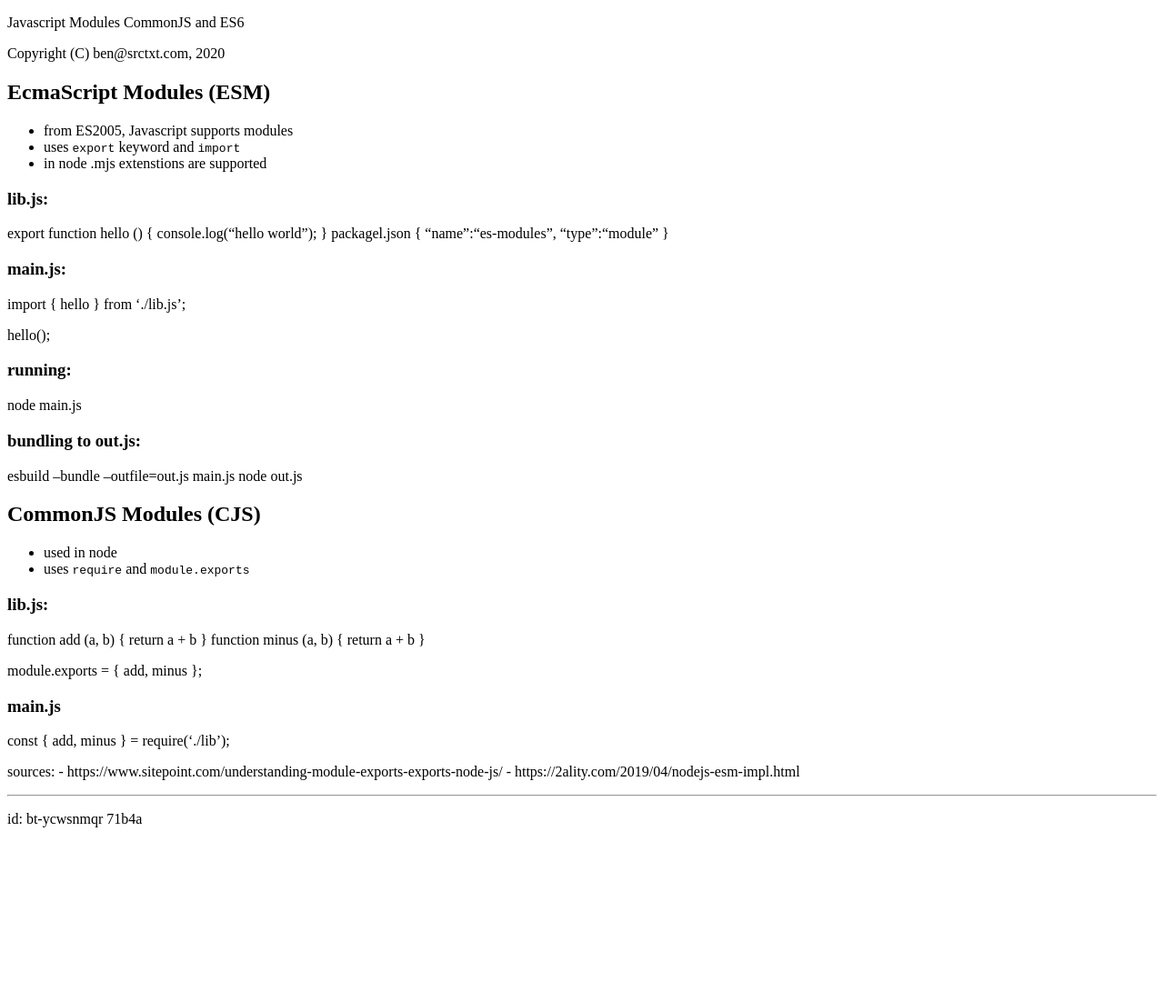
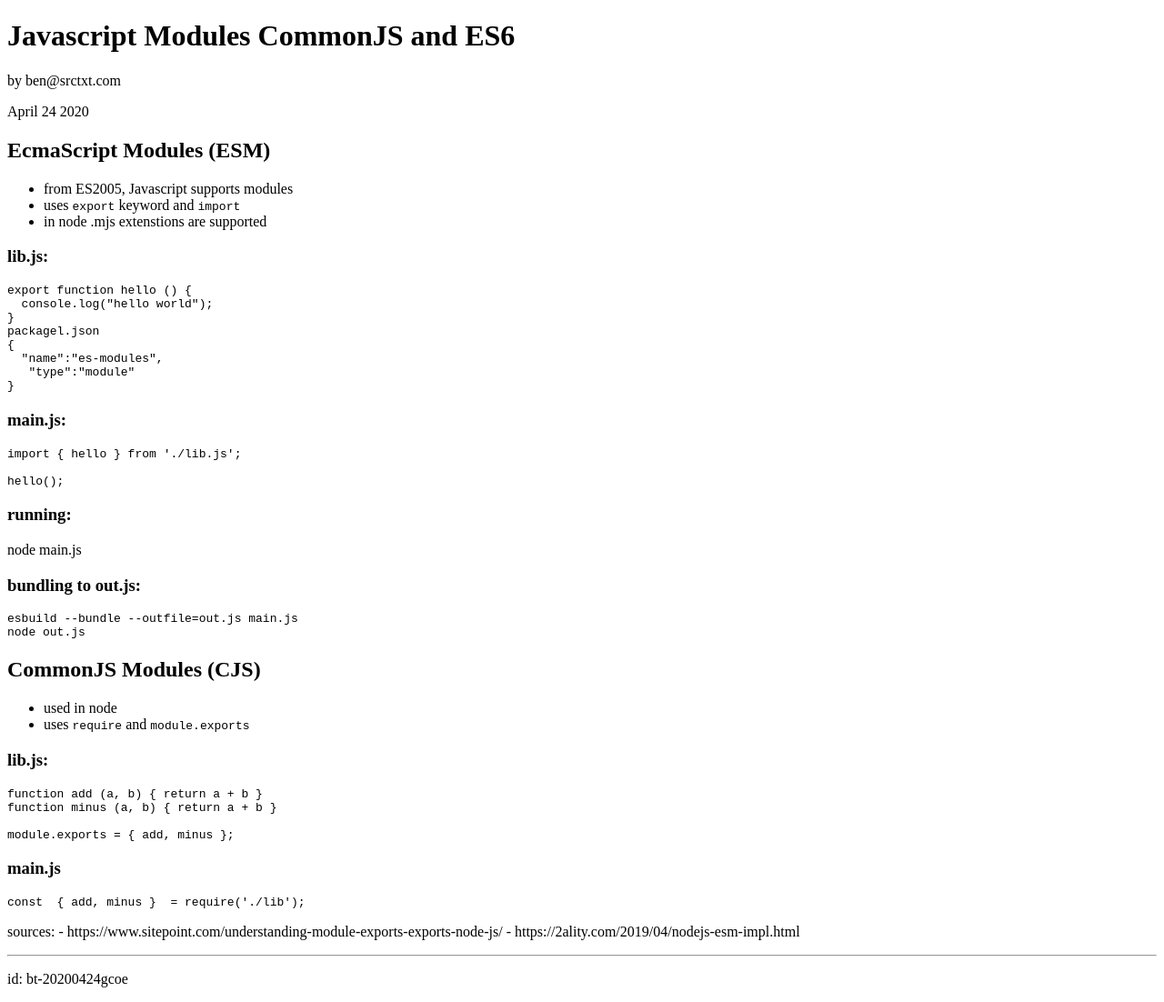
Before and after one commit to bentxt/srctxt-2020-articles, a plain HTML site: page js-module-systems/article.html in a window 1280 px wide. Shown: the whole page at 91% size. Before the commit the page ends 926 px from the top, so only its background shows below. Drawn offline with Linux system fonts and the light colour scheme.

Commit message:
js  modules update

```diff
--- a/js-module-systems/article.html
+++ b/js-module-systems/article.html
@@ -4,7 +4,8 @@
   <meta charset="utf-8" />
   <meta name="generator" content="pandoc" />
   <meta name="viewport" content="width=device-width, initial-scale=1.0, user-scalable=yes" />
-  <title>article</title>
+  <meta name="author" content="by ben@srctxt.com" />
+  <title>Javascript Modules CommonJS and ES6</title>
   <style>
     code{white-space: pre-wrap;}
     span.smallcaps{font-variant: small-caps;}
@@ -18,8 +19,11 @@
   <![endif]-->
 </head>
 <body>
-<p>Javascript Modules CommonJS and ES6</p>
-<p>Copyright (C) ben@srctxt.com, 2020</p>
+<header id="title-block-header">
+<h1 class="title">Javascript Modules CommonJS and ES6</h1>
+<p class="author">by ben@srctxt.com</p>
+<p class="date">April 24 2020</p>
+</header>
 <h2 id="ecmascript-modules-esm">EcmaScript Modules (ESM)</h2>
 <ul>
 <li>from ES2005, Javascript supports modules</li>
@@ -27,26 +31,38 @@
 <li>in node .mjs extenstions are supported</li>
 </ul>
 <h3 id="lib.js">lib.js:</h3>
-<p>export function hello () { console.log(“hello world”); } packagel.json { “name”:“es-modules”, “type”:“module” }</p>
+<pre><code>export function hello () {
+  console.log(&quot;hello world&quot;);
+}
+packagel.json
+{
+  &quot;name&quot;:&quot;es-modules&quot;,
+   &quot;type&quot;:&quot;module&quot;
+}</code></pre>
 <h3 id="main.js">main.js:</h3>
-<p>import { hello } from ‘./lib.js’;</p>
-<p>hello();</p>
+<pre><code>import { hello } from &#39;./lib.js&#39;;
+
+hello();</code></pre>
 <h3 id="running">running:</h3>
 <p>node main.js</p>
 <h3 id="bundling-to-out.js">bundling to out.js:</h3>
-<p>esbuild –bundle –outfile=out.js main.js node out.js</p>
+<pre><code>esbuild --bundle --outfile=out.js main.js
+node out.js</code></pre>
 <h2 id="commonjs-modules-cjs">CommonJS Modules (CJS)</h2>
 <ul>
 <li>used in node</li>
 <li>uses <code>require</code> and <code>module.exports</code></li>
 </ul>
 <h3 id="lib.js-1">lib.js:</h3>
-<p>function add (a, b) { return a + b } function minus (a, b) { return a + b }</p>
-<p>module.exports = { add, minus };</p>
+<pre><code>function add (a, b) { return a + b }
+function minus (a, b) { return a + b }
+
+module.exports = { add, minus };</code></pre>
 <h3 id="main.js-1">main.js</h3>
-<p>const { add, minus } = require(‘./lib’);</p>
+<pre><code>const  { add, minus }  = require(&#39;./lib&#39;);
+</code></pre>
 <p>sources: - https://www.sitepoint.com/understanding-module-exports-exports-node-js/ - https://2ality.com/2019/04/nodejs-esm-impl.html</p>
 <hr />
-<p>id: bt-ycwsnmqr 71b4a</p>
+<p>id: bt-20200424gcoe</p>
 </body>
 </html>
```
Also changed, not shown: js-module-systems/article.md (renamed from js-module-systems/article.txt, +15 -4 lines), react-native-first-steps/README.txt (added), readme.txt, 3 other files.
